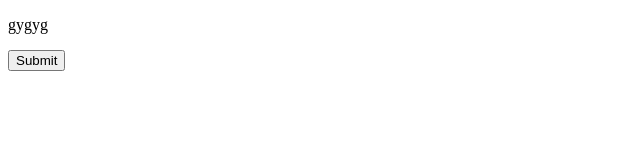
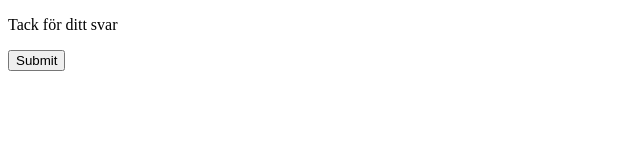
Before and after one commit to HibbaHindawi/Input, a plain HTML site: page next.html in a window 1280 px wide. Shown: the full height of the page, 0-640 px from the left. Drawn offline with Linux system fonts and the light colour scheme.

Commit message:
fixade sista sidan

```diff
--- a/next.html
+++ b/next.html
@@ -7,7 +7,7 @@
     <title>Document</title>
 </head>
 <body>
-    <p>gygyg</p>
+    <p>Tack för ditt svar</p>
     <form action="password.html" method="get">
         <input type="submit">
     </form>
```
